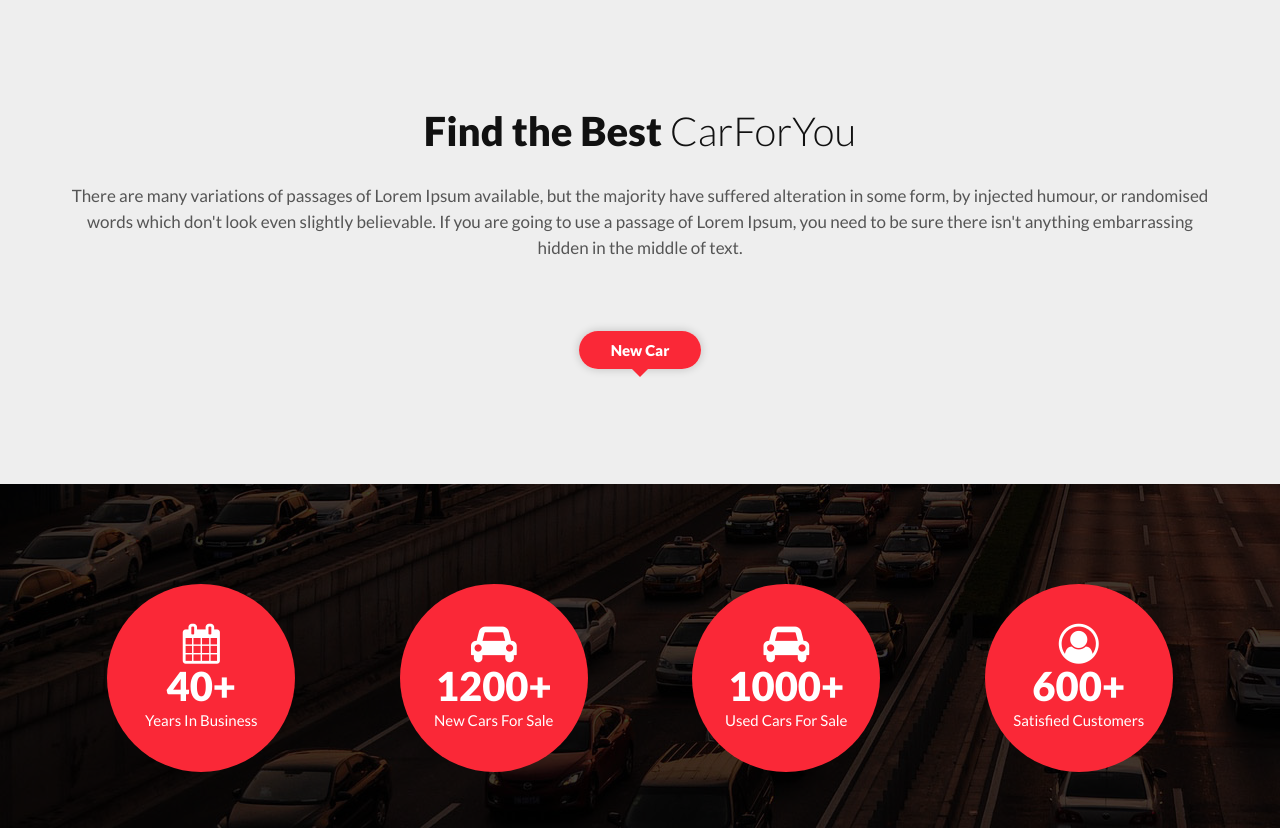
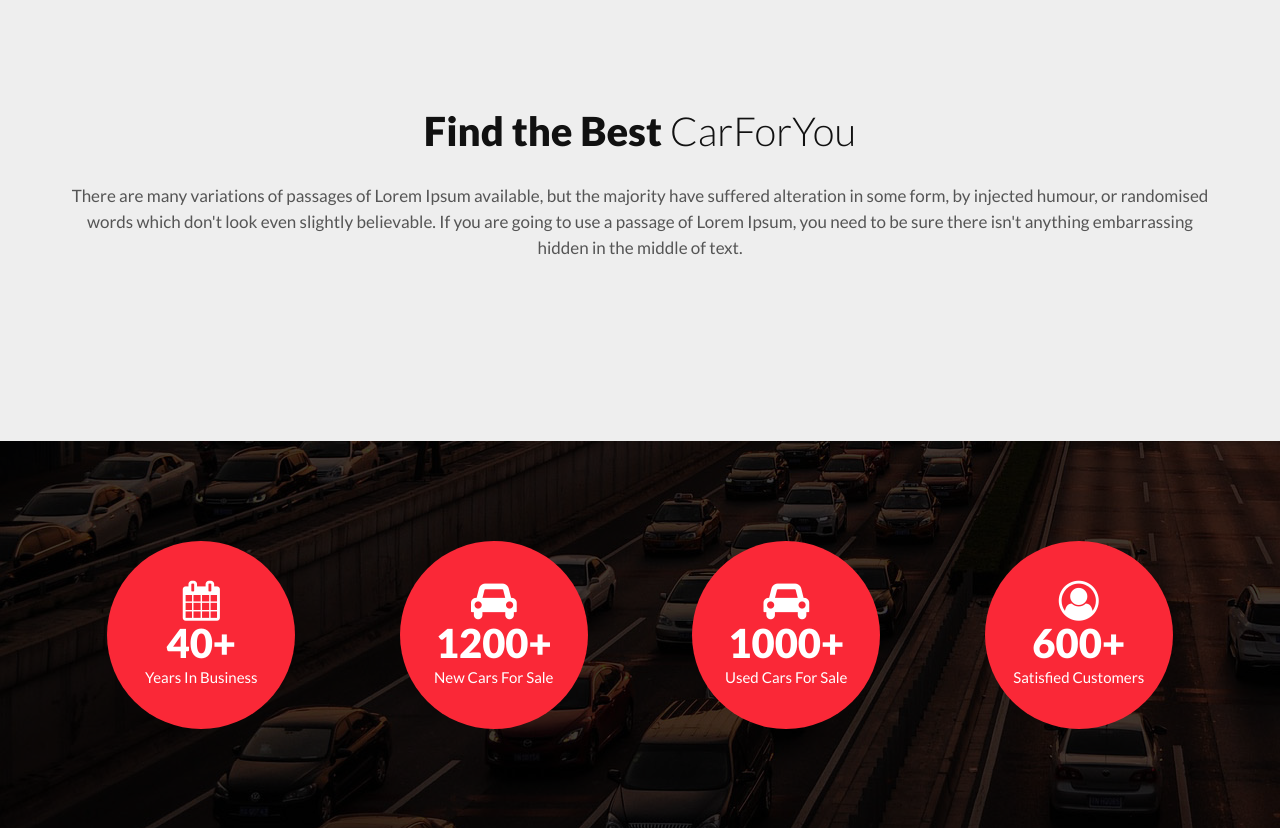
Before and after one commit to Hsnlarifin/v-rental, a PHP site: page / in a window 1280 px wide. Shown: the part 178-1006 px from the top of the page. Run offline with PHP 8.4, Linux system fonts and the light colour scheme; the visitor is signed in with stand-in values (Sample User, id 1); data that the repository does not hold is empty; some libraries are stand-ins or nearby versions.

Commit message:
Update index.php

```diff
--- a/index.php
+++ b/index.php
@@ -51,15 +51,17 @@ error_reporting(0);
     </div>
     <div class="row">
 
-      <!-- Nav tabs -->
+      <!-- Nav tabs
       <div class="recent-tab">
         <ul class="nav nav-tabs" role="tablist">
-          <li role="presentation" class="active"><a href="#resentnewcar" role="tab" data-toggle="tab">New Car</a></li>
+          <li role="presentation" class="active"><a href="#resentnewcar" role="tab" data-toggle="tab"></a></li>
         </ul>
       </div>
+-->
       <!-- Recently Listed New Cars -->
       <div class="tab-content">
         <div role="tabpanel" class="tab-pane active" id="resentnewcar">
+
 
 <?php $sql = "SELECT tblvehicles.VehiclesTitle,tblbrands.BrandName,tblvehicles.PricePerDay,tblvehicles.FuelType,tblvehicles.ModelYear,tblvehicles.id,tblvehicles.SeatingCapacity,tblvehicles.VehiclesOverview,tblvehicles.Vimage1 from tblvehicles join tblbrands on tblbrands.id=tblvehicles.VehiclesBrand limit 9";
 $query = $dbh -> prepare($sql);
@@ -72,6 +74,7 @@ foreach($results as $result)
 {
 ?>
 
+<!--
 <div class="col-list-3">
 <div class="recent-car-list">
 <div class="car-info-box"> <a href="vehical-details.php?vhid=<?php echo htmlentities($result->id);?>"><img src="admin/img/vehicleimages/<?php echo htmlentities($result->Vimage1);?>" class="img-responsive" alt="image"></a>
@@ -90,6 +93,8 @@ foreach($results as $result)
 </div>
 </div>
 </div>
+-->
+
 <?php }}?>
 
       </div>
```
